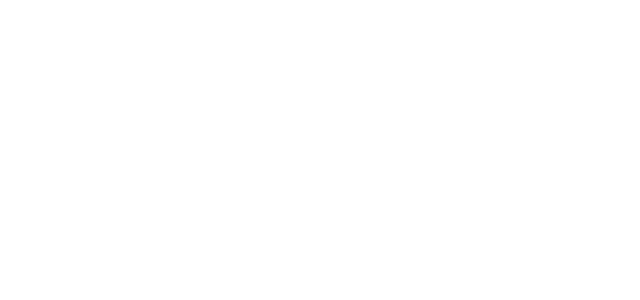
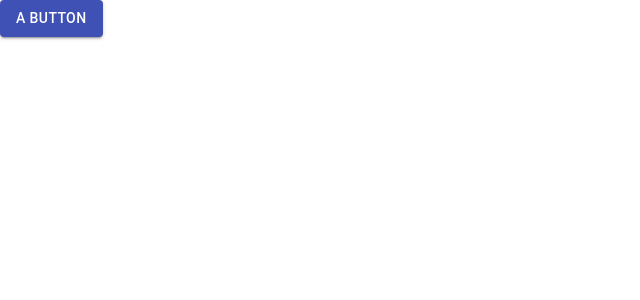
Before and after one commit to Kwarn/atomic-app, a React (Create React App) app: page / in a window 1280 px wide. Shown: the top 300 px of the page, without its empty margins (0-640 px from the left). Built offline with nearby package versions, Linux system fonts and the light colour scheme.

Commit message:
button component added

```diff
--- a/src/App.js
+++ b/src/App.js
@@ -1,11 +1,12 @@
 import React from 'react'
 import { ThemeProvider } from '@material-ui/styles'
 import baseTheme from './initialTheme';
+import ButtonComponent from 'components/button';
 
 export default function App() {
   return (
     <ThemeProvider theme={baseTheme}>
-
+      <ButtonComponent title="A button"/>
     </ThemeProvider>
   )
 }
--- /dev/null
+++ b/src/components/button.js
@@ -0,0 +1,28 @@
+import React from "react";
+import PropTypes from "prop-types";
+
+import Button from "@material-ui/core/Button";
+
+const ButtonComponent = ({title, disabled, onClick}) => (
+  <Button
+    variant="contained"
+    color="primary"
+    disabled={disabled}
+    onClick={onClick}
+    size="medium"
+  >
+    {title}
+  </Button>
+);
+
+ButtonComponent.propTypes = {
+  title: PropTypes.string.isRequired,
+  disabled: PropTypes.bool,
+  onClick: PropTypes.func,
+};
+
+ButtonComponent.defaultProps = {
+  disabled: false,
+};
+
+export default ButtonComponent;
```
Also changed, not shown: src/components/iconButton.js (added, +28 -0 lines).
